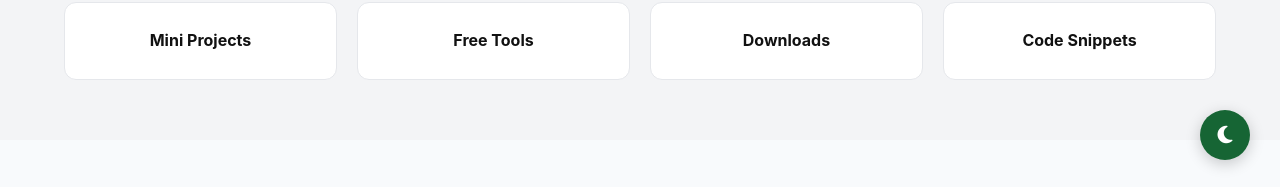
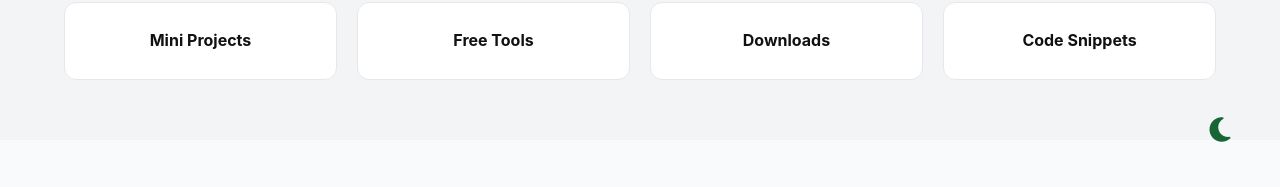
Before and after one commit to HimanshuTyagiJi/TyagiCore, a Jekyll site: the page built from index.html, in a window 1280 px wide and 1400 px high, scrolled down 560 px. Shown: the part 1210-1397 px from the top of the window. Built offline with Jekyll 4.4.1, drawn with Linux system fonts in a browser that asks for light colours; the list of posts is cut into pages by our own code.

Commit message:
Update default.html

```diff
--- a/_layouts/default.html
+++ b/_layouts/default.html
@@ -103,7 +103,6 @@
 <header class="header">
   <div class="header-inner">
     <a href="{{ '/' | relative_url }}" class="logo">TYAGI CORE</a>
-
     <nav class="nav">
       <a href="{{ '/' | relative_url }}">Home</a>
       <a href="#">Networking</a>
@@ -113,22 +112,10 @@
       <a href="#">Privacy</a>
       <a href="#">Cloud</a>
     </nav>
-
-
-
-      <svg class="icon-btn" onclick="toggleSearch(true)" viewBox="0 0 24 24">
-        <circle cx="11" cy="11" r="7"></circle>
-        <line x1="16.5" y1="16.5" x2="21" y2="21"></line>
-      </svg>
-
-      <svg class="icon-btn hamburger" onclick="toggleMenu(true)" viewBox="0 0 24 24">
-        <line x1="3" y1="6" x2="21" y2="6"></line>
-        <line x1="3" y1="12" x2="21" y2="12"></line>
-        <line x1="3" y1="18" x2="21" y2="18"></line>
-      </svg>
-
- </div>
-
+    <div class="right-icons">
+      <svg class="icon-btn" onclick="toggleSearch(true)" viewBox="0 0 24 24"><circle cx="11" cy="11" r="7"></circle><line x1="16.5" y1="16.5" x2="21" y2="21"></line></svg>
+      <svg class="icon-btn hamburger" onclick="toggleMenu(true)" viewBox="0 0 24 24"><line x1="3" y1="6" x2="21" y2="6"></line><line x1="3" y1="12" x2="21" y2="12"></line><line x1="3" y1="18" x2="21" y2="18"></line></svg>
+    </div>
   </div>
 </header>
 
@@ -776,57 +763,86 @@
 
 </style>
 
-<div id="dark-mode-toggle" class="floating-theme-btn">
-  <i class="fas fa-moon moon-icon"></i>
-  <i class="fas fa-sun sun-icon" style="display:none;"></i>
+<div id="dark-mode-toggle" class="theme-wheel">
+  <div class="wheel-icon-wrap">
+    <i class="fas fa-moon moon-icon"></i>
+    <i class="fas fa-sun sun-icon"></i>
+  </div>
 </div>
-  <style>.floating-theme-btn {
+  <style>.theme-wheel {
   position: fixed;
-  bottom: 30px; /* Footer ke thoda upar */
-  right: 30px;  /* Right side mein */
-  width: 50px;
-  height: 50px;
-  background: #166534; /* Tera primary green color */
-  color: white;
-  border-radius: 50%;
+  bottom: 30px;
+  right: 30px;
+  width: 60px;
+  height: 60px;
   display: flex;
   align-items: center;
   justify-content: center;
   cursor: pointer;
-  z-index: 1000;
-  box-shadow: 0 4px 15px rgba(0,0,0,0.2);
-  transition: 0.3s ease;
-  font-size: 20px;
+  z-index: 9999;
+  transition: transform 0.5s cubic-bezier(0.175, 0.885, 0.32, 1.275);
 }
 
-.floating-theme-btn:hover {
-  transform: scale(1.1);
+.wheel-icon-wrap {
+  position: relative;
+  width: 100%;
+  height: 100%;
+  display: flex;
+  align-items: center;
+  justify-content: center;
+  font-size: 28px;
+  transition: transform 0.8s ease-in-out; /* Wheel rotation speed */
 }
 
-/* Dark Mode Colors (Variables same rahenge) */
-:root { --bg-color: #f3f4f6; --card-bg: #ffffff; --text-color: #111; }
-body.dark-mode { --bg-color: #0f172a; --card-bg: #1e293b; --text-color: #f1f5f9; }
-
-body { background: var(--bg-color); color: var(--text-color); }
-.header, .card, .box, .tc-card, .horizontal-post-card {
-  background: var(--card-bg) !important;
-  color: var(--text-color) !important;
+/* Icons styling */
+.moon-icon, .sun-icon {
+  position: absolute;
+  transition: 0.5s;
 }
 
-/* Dark mode mein button ka color badle toh change kar sakte ho */
-.dark-mode .floating-theme-btn {
-  background: #fbbf24; /* Sun color */
-  color: #000;
+/* Light Mode state */
+.moon-icon { color: #166534; opacity: 1; transform: scale(1); }
+.sun-icon { color: #fbbf24; opacity: 0; transform: scale(0) rotate(-180deg); }
+
+/* Dark Mode state changes */
+.dark-mode .moon-icon { opacity: 0; transform: scale(0) rotate(180deg); }
+.dark-mode .sun-icon { opacity: 1; transform: scale(1) rotate(0deg); }
+
+/* The Wheel Rotation Animation on Click */
+.wheel-spin {
+  animation: wheelRotate 0.8s ease-in-out;
 }
-.dark-mode .moon-icon { display: none; }
-.dark-mode .sun-icon { display: block !important; }</style>
-  <script> const themeBtn = document.getElementById("dark-mode-toggle");
+
+@keyframes wheelRotate {
+  0% { transform: rotate(0deg); }
+  100% { transform: rotate(360deg); }
+}
+
+/* Dark Mode Background Variables */
+body.dark-mode { background-color: #0f172a !important; color: #f1f5f9 !important; }</style>
+  <script>const themeBtn = document.getElementById("dark-mode-toggle");
+const iconWrap = themeBtn.querySelector(".wheel-icon-wrap");
+
+// Load saved theme
 if (localStorage.getItem("theme") === "dark") {
   document.body.classList.add("dark-mode");
 }
+
 themeBtn.addEventListener("click", () => {
+  // 1. Add rotation animation
+  iconWrap.classList.add("wheel-spin");
+
+  // 2. Toggle dark mode class
   document.body.classList.toggle("dark-mode");
-  localStorage.setItem("theme", document.body.classList.contains("dark-mode") ? "dark" : "light");
+
+  // 3. Save to localStorage
+  const isDark = document.body.classList.contains("dark-mode");
+  localStorage.setItem("theme", isDark ? "dark" : "light");
+
+  // 4. Remove animation class after it finishes (0.8s)
+  setTimeout(() => {
+    iconWrap.classList.remove("wheel-spin");
+  }, 800);
 });</script>
 <footer class="tc-footer">
   <div class="footer-grid">
```
